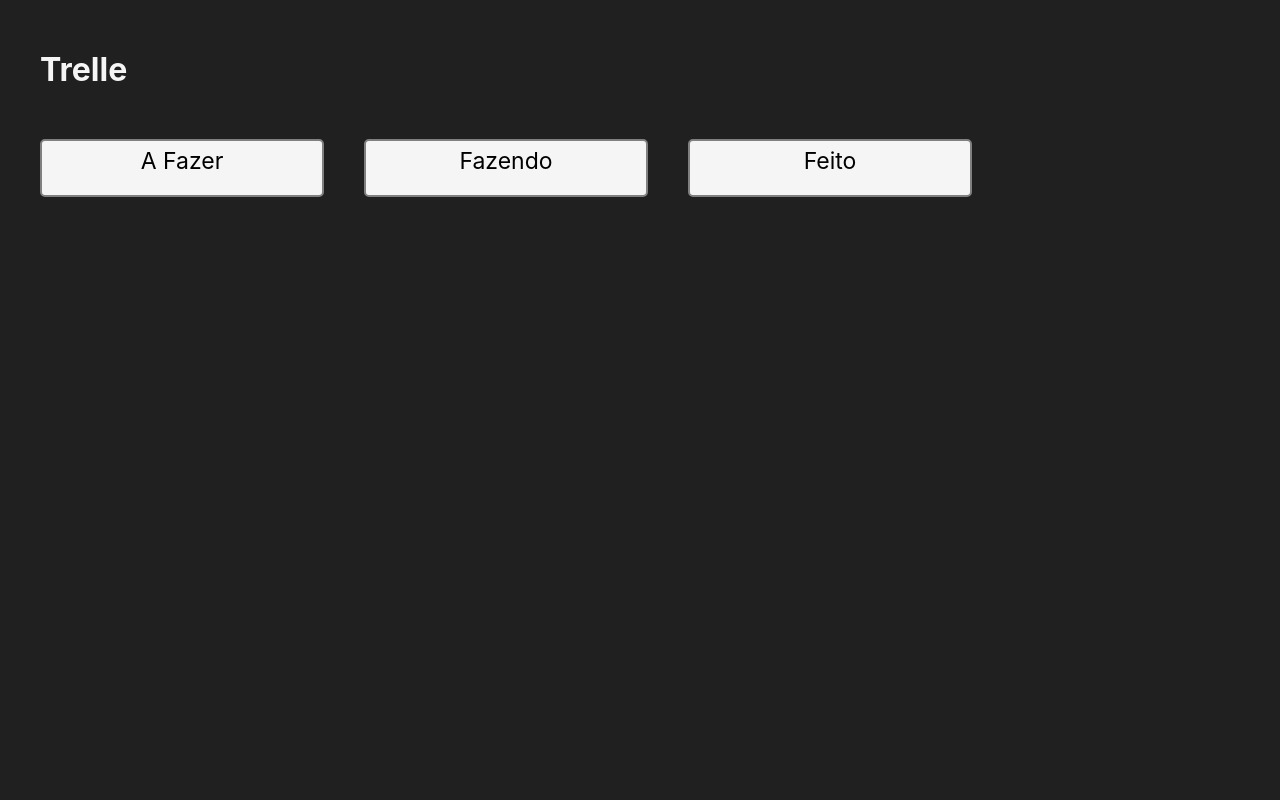
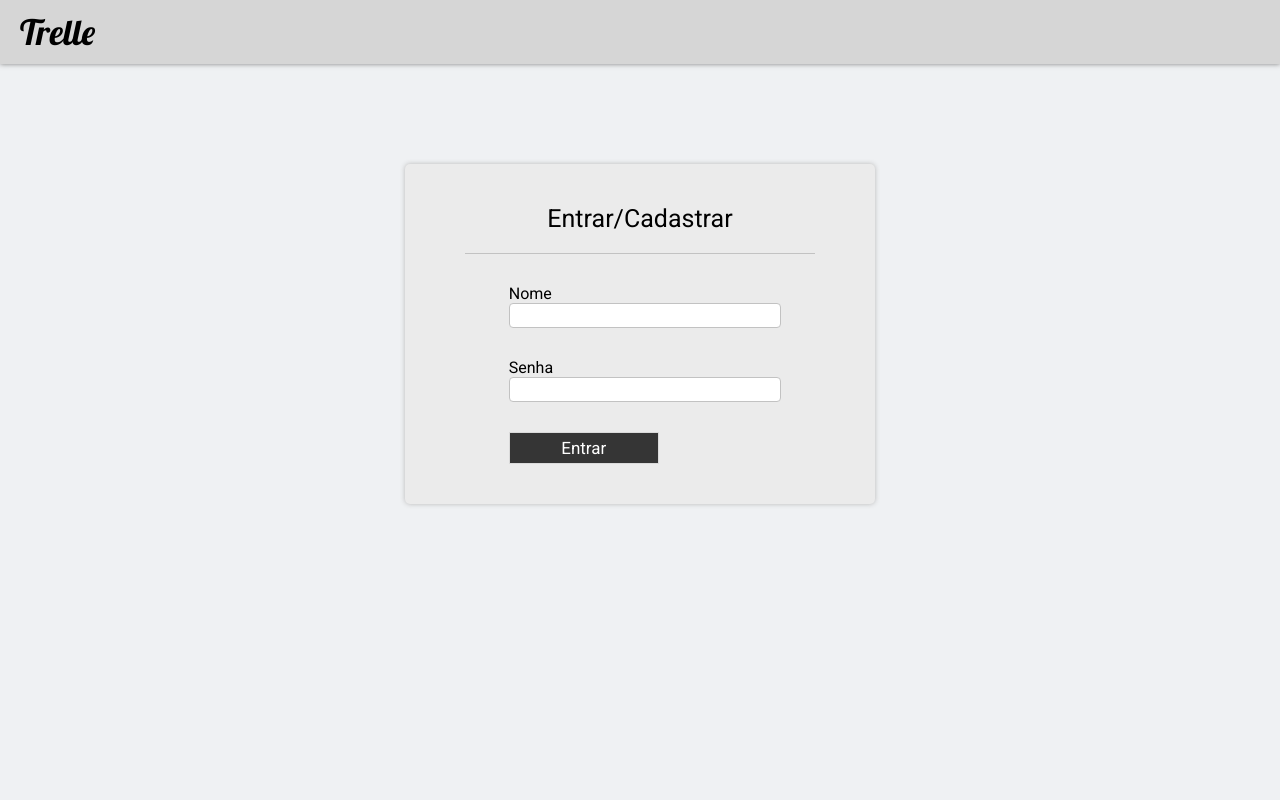
Before and after one commit to BrunoMiglioretto/Trelle, a PHP site: page / in a window 1280 px wide. Run offline with PHP 8.4, Linux system fonts and the light colour scheme; data that the repository does not hold is empty; some libraries are stand-ins or nearby versions.

Commit message:
Ajuste nas cores e adição da tela de login (apenas estilo)

```diff
--- a/css/style.css
+++ b/css/style.css
@@ -1,29 +1,108 @@
+@import url('https://fonts.googleapis.com/css?family=Lobster&display=swap');
+@import url('https://fonts.googleapis.com/css?family=Lobster|Roboto&display=swap');
+
 *{
     padding: 0px;
     margin: 0px;
+    font-family: 'Roboto', sans-serif;
 }
 
 body{
-    background-color: #202020;
-    font-family:  -apple-system,system-ui,BlinkMacSystemFont,"Segoe UI",Roboto,"Helvetica Neue",Arial,sans-serif;
-    padding: 20px;
+    background-color: #EFF1F3;
+    font-family: Arial, Helvetica, sans-serif;
     width: 800px;
 }
 
+.topo {
+    display: flex;
+    justify-content: space-between;
+    align-items: center;
+    background-color: #d6d6d6;
+    box-shadow: rgb(126, 126, 126) 0px 0px 5px;
+    padding: 10px;
+}
+
 .topo h1{
-    margin: 30px 20px;
-    color: whitesmoke;
+    color: rgb(0, 0, 0);
+    font-weight: normal;
+    font-family: 'Lobster', cursive;
+    font-size: 35px;
+    margin-left: 10px;
+}
+
+.login {
+    background: rgb(235, 235, 235);
+    box-shadow: rgb(184, 184, 184) 0px 0px 5px;
+    width: 350px;
+    border-radius: 5px;
+    padding: 40px 60px;
+    margin: 100px auto;
+}
+
+.login .titulo {
+    border-bottom: 1px solid rgb(194, 194, 194);
+    padding-bottom: 20px;
+}
+
+.login .titulo h1 {
+    font-weight: normal;
+    text-align: center;
+    font-size: 25px;
+}
+
+.login form {
+    display: flex;
+    justify-content: center;
+}
+
+.form {
+    width: 75%;
+}
+
+.login form .form div {
+    width: 100%;
+    margin-top: 30px;
+}
+
+.login > form > .form > div > input {
+    width: 100%;
+    padding: 4px;
+    border: 1px solid rgb(194, 194, 194);
+    border-radius: 4px;;
+}
+
+.btn-login {
+    width: 150px;
+    border: 1px solid rgb(218, 218, 218);
+    background-color: rgb(53, 53, 53);
+    color:#fff;
+    padding: 5px;
+    margin-top: 30px;
+    font-size: 17px;;
+}
+
+.btn-sair {
+    background-color: transparent;
+    text-decoration: none;
+    color: #000;
+    font-size: 18px;
+    padding: 0 20px;
+    display: inline-block;
+    margin: 5px;
+
+    border-radius: 5px;
+    border-left: 2px solid rgb(124, 124, 124);
+    border-right: 2px solid rgb(124, 124, 124);
 }
 
 .quadros{
     overflow: hidden;
-    width: 1200px;
-    height: 75vh;
+    width: 100vw;
 }
 
 .quadro{
-    background: whitesmoke;
-    border: 2px solid grey;
+    background: rgb(230, 230, 230);
+    box-shadow: rgb(184, 184, 184) 0px 0px 5px;
     width: 280px;
     float: left;
     padding: 1px 0px 5px 0px;
@@ -53,7 +132,7 @@ h2{
     border-radius: 5px;
     border-top: 1px solid lightgrey;
     border-bottom: 1px solid lightgrey;
-    background-color: #fff;
+    background-color: rgb(243, 243, 243);
     width: 87%;
     padding: 2% 5px 2% 5px;
     margin: 7px 13px 7px 13px;
@@ -139,7 +218,7 @@ h2{
   }
 
   .pace .pace-progress {
-    background: #ffffff;
+    background: #6d6d6d;
     position: fixed;
     z-index: 2000;
     top: 0;
--- a/index.php
+++ b/index.html
@@ -1,8 +1,9 @@
 <!DOCTYPE html>
-<html lang="pt-br">
+<html lang="pr-bt">
     <head>
         <meta charset="utf-8">
         <title>Trelle</title>
+        <link rel = "icon" href ="img/T.jpg" type = "image/x-icon">
         <!-- CSS -->
         <link href="css/style.css" rel="stylesheet">
         <link href="css/OverlayScrollbars.min.css" rel="stylesheet">
@@ -21,45 +22,30 @@
         <script src="js/jquery-ui.min.js"></script>
         <script src="https://unpkg.com/draggabilly@2/dist/draggabilly.pkgd.min.js"></script>
         <script src="js/js.js"></script>
-
     </head>
     <body>
         <div class="topo">
             <h1>Trelle</h1>
         </div>
-        <div class="quadros">
-            <div class="quadro" id="1">
-                <h2 id="1">A Fazer</h2>
-                <div class="cartoes" id="5">
 
+        <div class="login">
+            <div class="titulo">
+                <h1>Entrar/Cadastrar</h1>
+            </div>
+            <form action="">
+                <div class="form">
+                    <div>
+                        <label for="nome">Nome</label><br>
+                        <input type="text" id="nome" name="nome">
+                    </div>
+                    <div>
+                        <label for="senha">Senha</label><br>
+                        <input type="password" id="senha" name="senha">
+                    </div>
+                    <input type="submit" value="Entrar" class="btn-login">
                 </div>
-            </div>
-            <div class="quadro" id="2">
-                <h2 id="2">Fazendo</h2>
-                <div class="cartoes">
-
-                </div>
-            </div>
-            <div class="quadro" id="3">
-                <h2 id="3">Feito</h2>
-                <div class="cartoes">
-
-                </div>
-            </div>
+            </form>
         </div>
-
-<!-- Menu do botão direito -->
-
-        <ul class="menu cartaoMenu">
-            <li id="moverAFazer">Mover para a Fazer</li>
-            <li id="moverFazendo">Mover para Fazendo</li>
-            <li id="moverFeito">Mover para Feito</li>
-            <li id="removeCartao">Remover cartão</li>
-        </ul>
-
-        <ul class="menu quadroMenu">
-            <li id="QuadroAddCartao">Adicionar cartão</li>
-        </ul>
 
     </body>
 </html>
```
Also changed, not shown: quadros.php (added, +68 -0 lines), img/T.jpg (added).
